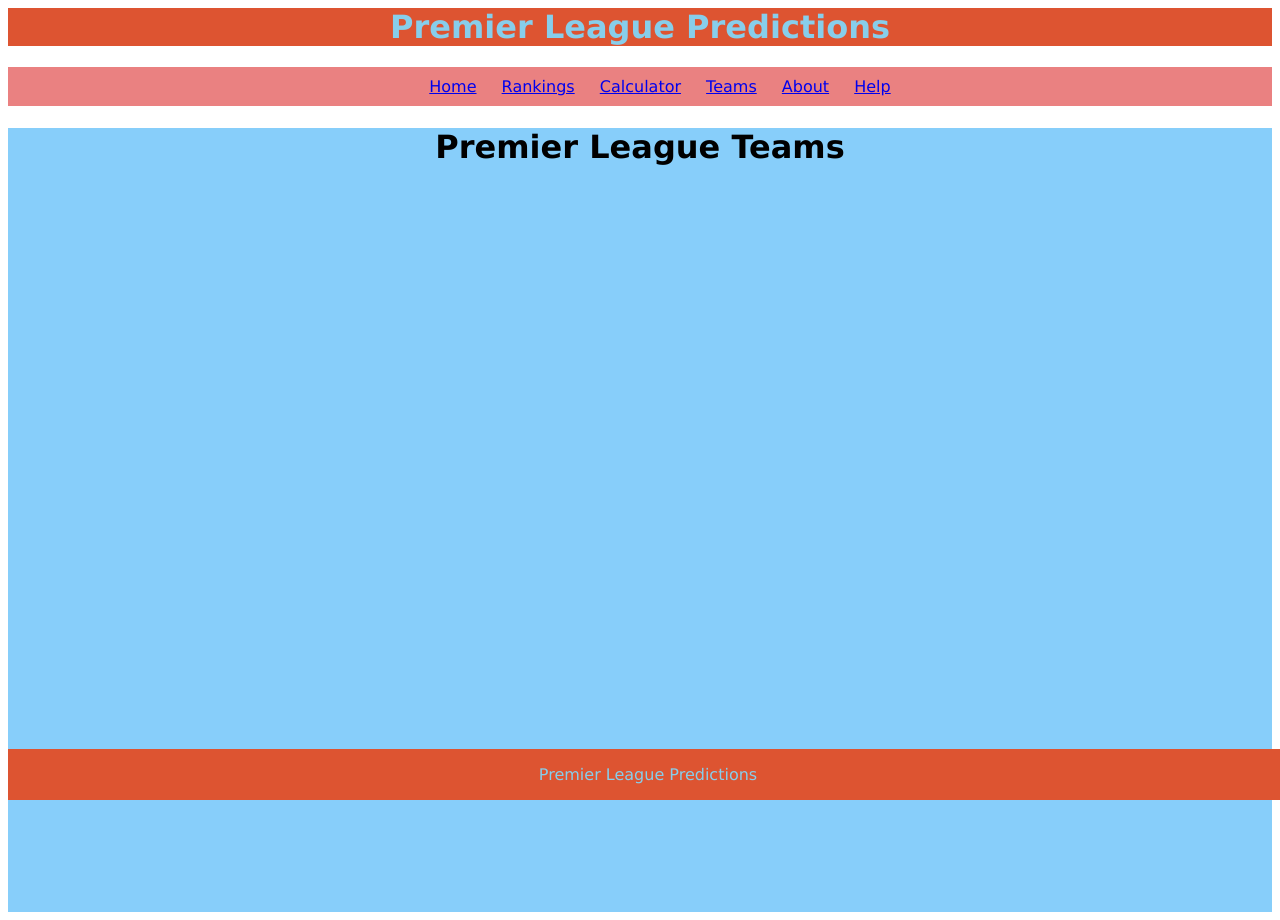
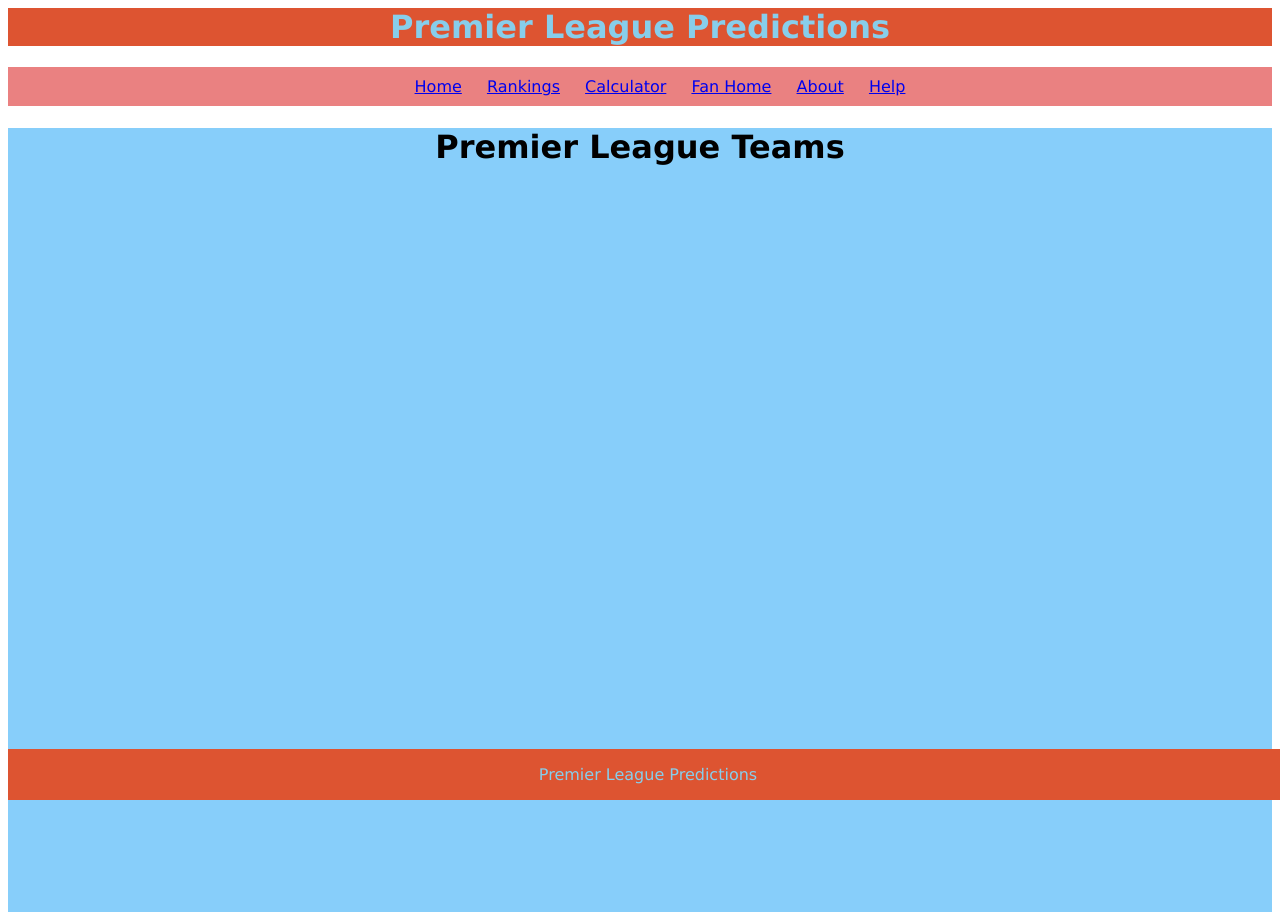
Before and after one commit to aweng09/inst377groupproject, a website: page public/teamspage.html in a window 1280 px wide. Drawn offline with Linux system fonts and the light colour scheme.

Commit message:
Minor change

```diff
--- a/public/teamspage.html
+++ b/public/teamspage.html
@@ -1,6 +1,6 @@
 <html>
     <head>
-        <title>Premier League Predictions - Teams</title>
+        <title>Premier League Predictions - Fan Home</title>
         <link rel="stylesheet" href="groupproject.css">
 
     </head>
@@ -15,7 +15,7 @@
                 <li><a href= "homepage.html"> Home</a></li>
                 <li><a href= "rankingspage.html"> Rankings</a></li>
                 <li><a href= "calculatorpage.html"> Calculator</a></li>
-                <li><a href= "teamspage.html"> Teams</a></li>
+                <li><a href= "teamspage.html"> Fan Home</a></li>
                 <li><a href ="aboutpage.html"> About</a></li>
                 <li><a href= "helppage.html"> Help</a></li>
             </ul>
```
Also changed, not shown: public/aboutpage.html (+1 -1 lines), public/calculatorpage.html (+1 -1 lines), public/helppage.html (+1 -1 lines), public/homepage.html (+1 -1 lines), public/rankingspage.html (+1 -1 lines).
